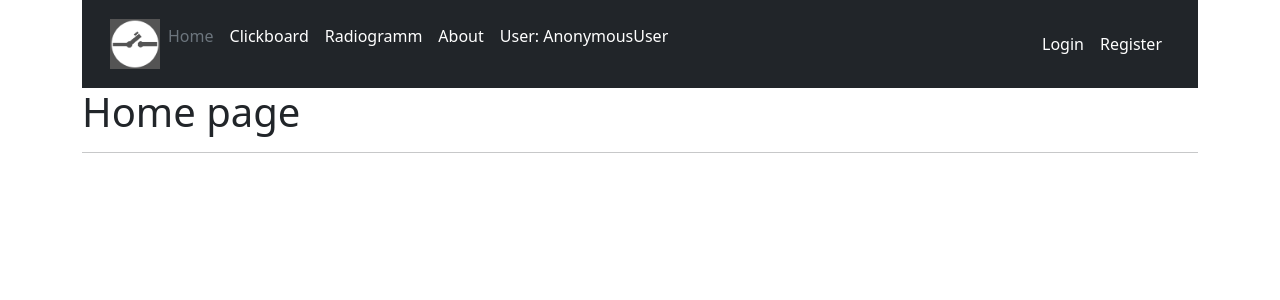
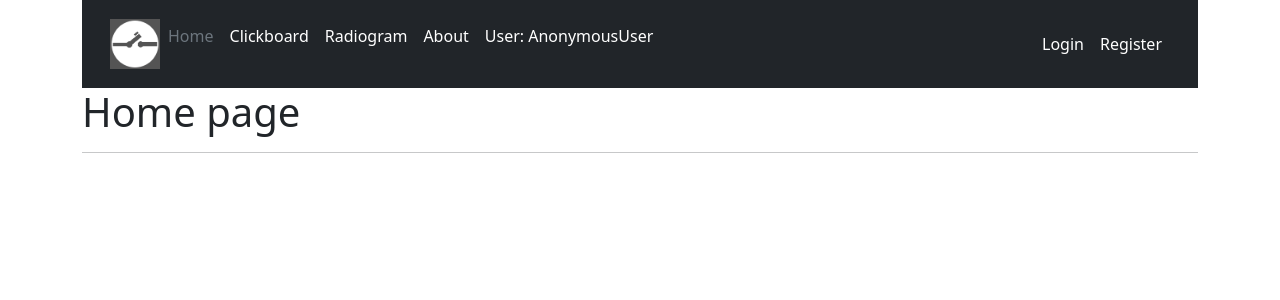
Before and after one commit to ChtobiUchitsyaNadoBitProfi/Easy_morse, a Django app: page /users/home in a window 1280 px wide. Shown: the top 300 px of the page. Run offline with Django 4.2, Linux system fonts and the light colour scheme.

Commit message:
rename 'radiogramm' to 'radiogram'

```diff
--- a/users/templates/base.html
+++ b/users/templates/base.html
@@ -21,7 +21,7 @@
         <ul class="nav col-12 col-lg-auto me-lg-auto mb-2 justify-content-center mb-md-0">
           <li><a href="{% url 'home' %}" class="nav-link px-2 text-secondary">Home</a></li>
           <li><a href="{% url 'clickboard' %}" class="nav-link px-2 text-white">Clickboard</a></li>
-          <li><a href="{% url 'radiogramm' %}" class="nav-link px-2 text-white">Radiogramm</a></li>
+          <li><a href="{% url 'radiogram' %}" class="nav-link px-2 text-white">Radiogram</a></li>
           <li><a href="{% url 'about' %}" class="nav-link px-2 text-white">About</a></li>
 
           <li><p class="nav-link px-2 text-white">User: {{ user }}</p></li>
--- a/users/templates/clickboard.html
+++ b/users/templates/clickboard.html
@@ -54,6 +54,7 @@
            <p>Test</p>
         </div>
     </div>
+    </div>
     <script type="text/javascript">
         var volume = 0.5;
         var speed = 1;
--- a/users/urls.py
+++ b/users/urls.py
@@ -7,7 +7,7 @@ urlpatterns = [
     path('', include('django.contrib.auth.urls')),
     path('home', views.home, name='home'),
     path('clickboard', views.clickboard, name='clickboard'),
-    path('radiogramm', views.radiogramm, name='radiogramm'),
+    path('radiogram', views.radiogram, name='radiogram'),
     path('register/', Register.as_view(), name='register'),
     path('about', views.about, name='about'),
 
--- a/users/views.py
+++ b/users/views.py
@@ -25,15 +25,14 @@ def clickboard(request):
     return render(request, 'clickboard.html', context)
 
 
-def radiogramm(request):
+def radiogram(request):
     context = {
         "eng": ['q', 'w', 'e', 'r', 't', 'y', 'u', 'i', 'o', 'p', 'a', 's', 'd', 'f', 'g', 'h', 'j', 'k', 'l', 'z', 'x',
                 'c', 'v', 'b', 'n', 'm'],
-
         "ru": ['й', 'ц', 'у', 'к', 'е', 'н', 'г', 'ш', 'щ', 'з', 'х', 'ф', 'ы', 'в', 'а', 'п', 'р', 'о', 'л', 'д', 'ж',
                'э', 'я', 'ч', 'с', 'м', 'и', 'т', 'ь', 'б', 'ю'],
     }
-    return render(request, 'radiogramm.html', context)
+    return render(request, 'radiogram.html', context)
 
 
 class Register(View):
```
Also changed, not shown: users/templates/radiogram.html (added, +24 -0 lines), users/templates/radiogramm.html (deleted, +0 -11 lines).
